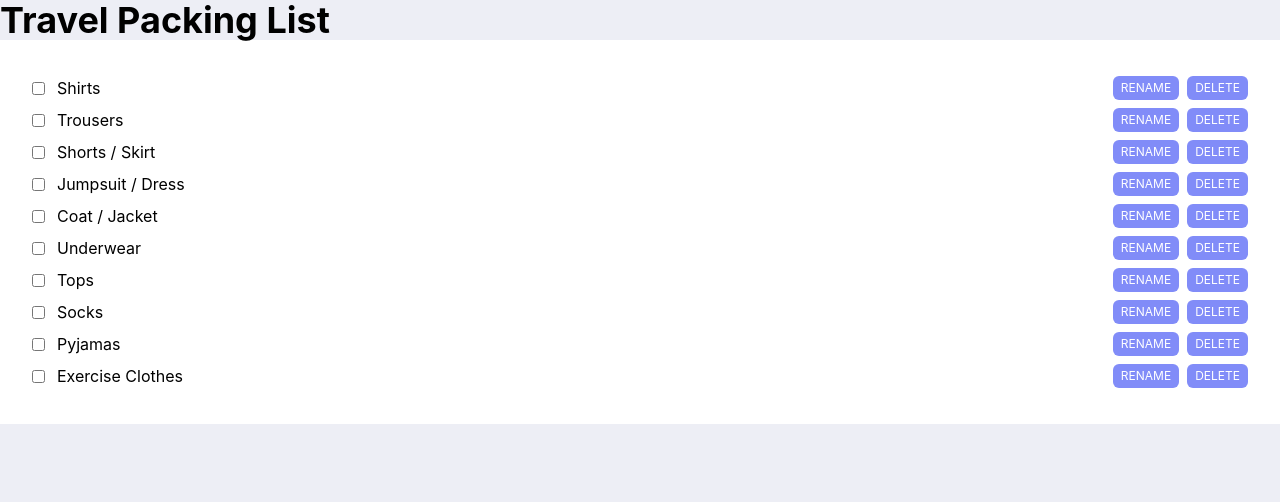
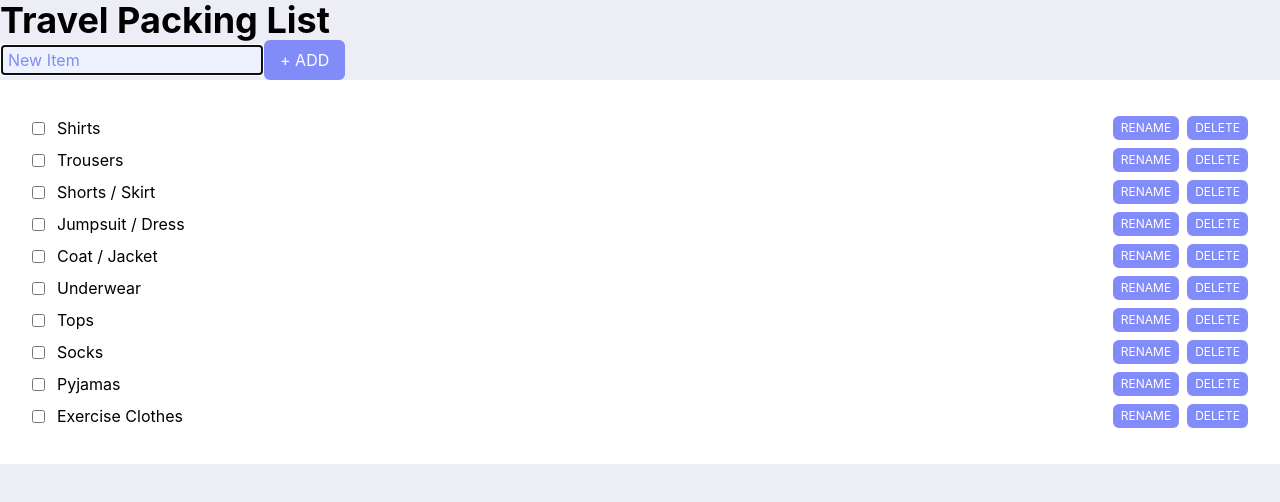
Before and after one commit to paulafffl/travel_packing_checklist, a React (Create React App) app: page / in a window 1280 px wide. Shown: the top 502 px of the page. Built offline with nearby package versions, Linux system fonts and the light colour scheme.

Commit message:
Add item

```diff
--- a/src/components/App.tsx
+++ b/src/components/App.tsx
@@ -1,12 +1,14 @@
 import React, { useContext } from 'react';
+import { ItemsContext } from '../context';
 import List from './List';
-import { ItemsContext } from '../context';
+import NewItem from './NewItem';
 
 function App() {
   const { items } = useContext(ItemsContext);
   return (
     <main>
       <h1>Travel Packing List</h1>
+      <NewItem />
       <List items={items} />
     </main>
   );
--- /dev/null
+++ b/src/components/NewItem.tsx
@@ -0,0 +1,38 @@
+import { useContext, useState } from 'react';
+import { ItemsContext } from '../context';
+
+const NewItem = () => {
+  const { add } = useContext(ItemsContext);
+  const [newItem, setNewItem] = useState('');
+  return (
+    <section>
+      <form
+        id="new-item"
+        onSubmit={(e) => {
+          e.preventDefault();
+          add(newItem);
+          setNewItem('');
+        }}
+      >
+        <input
+          id="new-item-name"
+          type="search"
+          placeholder="New Item"
+          value={newItem}
+          autoFocus
+          onChange={(e) => setNewItem(e.target.value)}
+        />
+        <button
+          id="new-item-submit"
+          aria-label={`Add ${newItem}`}
+          type="submit"
+          disabled={!newItem}
+        >
+          + Add
+        </button>
+      </form>
+    </section>
+  );
+};
+
+export default NewItem;
--- a/src/context.tsx
+++ b/src/context.tsx
@@ -8,6 +8,7 @@ import {
 
 type ItemsState = {
   items: Item[];
+  add: (name: string) => void;
   remove: (id: string) => void;
   update: (id: string, updates: WithoutId) => void;
 };
@@ -20,6 +21,11 @@ export const ItemsContext = createContext({} as ItemsState);
 const ItemsProvider = ({ children }: PropsWithChildren) => {
   const [items, setItems] = useState(getInitialItems());
 
+  const add = (name: string) => {
+    const item = createItem(name);
+    setItems([...items, item]);
+  };
+
   const remove = (id: string) => {
     setItems(removeItem(items, id));
   };
@@ -30,6 +36,7 @@ const ItemsProvider = ({ children }: PropsWithChildren) => {
 
   const value: ItemsState = {
     items,
+    add,
     remove,
     update,
   };
```
